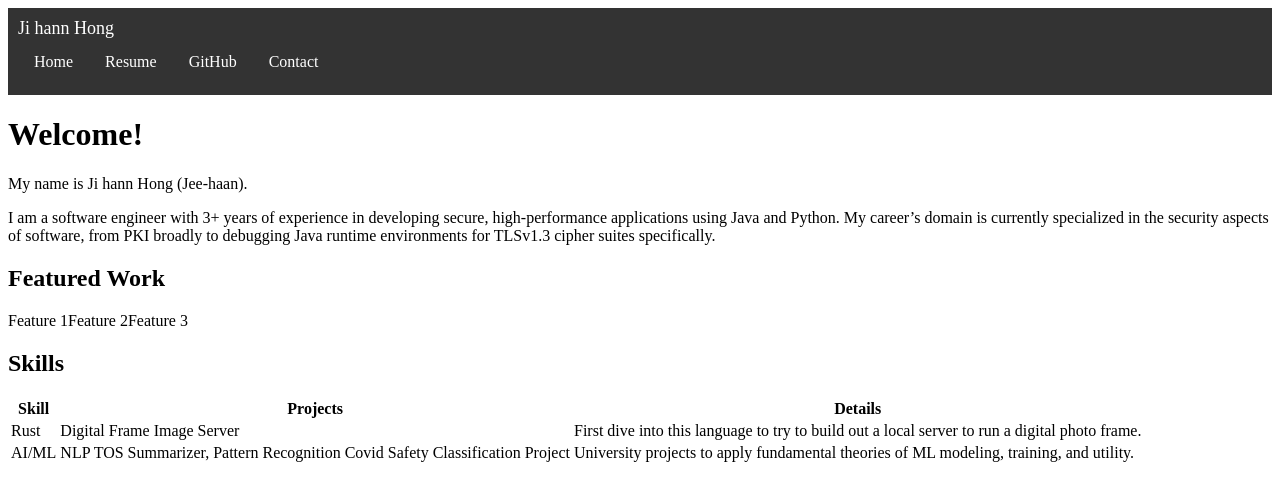
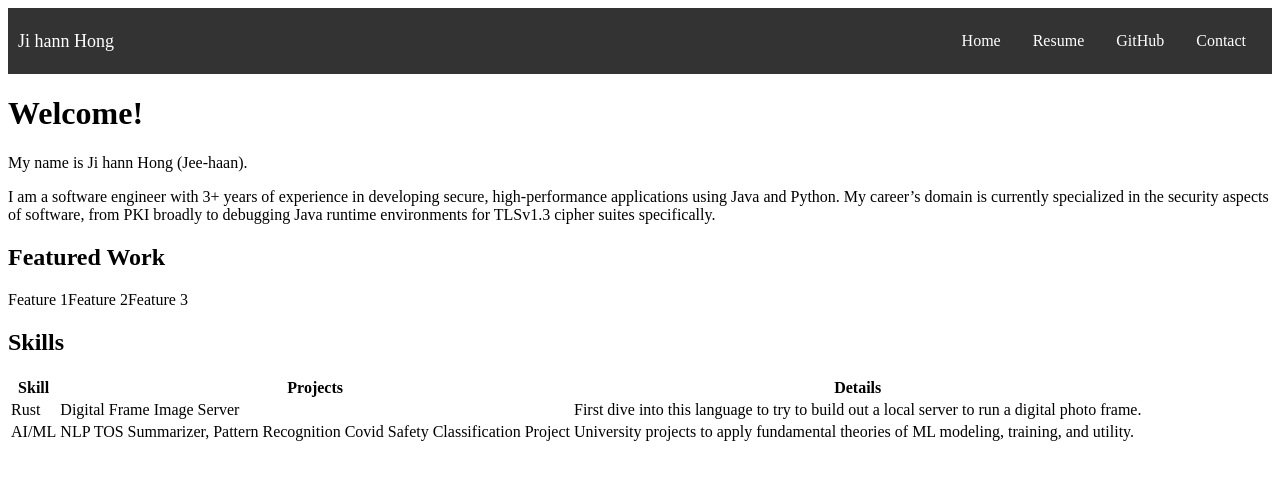
Before and after one commit to jhong16/My-Github-Page, a Jekyll site: the page built from index.md, in a window 1280 px wide. Shown: the top 501 px of the page. Built offline with Jekyll 4.4.1, drawn with Linux system fonts in a browser that asks for light colours.

Commit message:
Update header.html

```diff
--- a/_includes/header.html
+++ b/_includes/header.html
@@ -4,6 +4,9 @@
     nav {
       background-color: #333;
       padding: 10px;
+      display: flex;
+      justify-content: space-between;
+      align-items: center;
     }
 
     /* Style the nav items */
@@ -11,11 +14,11 @@
       list-style-type: none;
       margin: 0;
       padding: 0;
-      overflow: hidden;
+      display: flex; /* Use flexbox for ul */
     }
 
     ul li {
-      float: left;
+      margin: 0; /* Remove margin to avoid overflow */
     }
 
     ul li a {
@@ -29,36 +32,29 @@
     /* Hamburger icon for mobile view */
     .hamburger {
       display: none;
-      font-size: 24px;
+      font-size: 28px;
       cursor: pointer;
       color: white;
-      float: right;
     }
 
     /* Show the hamburger icon and hide the nav links on smaller screens */
     @media (max-width: 600px) {
-      ul li {
-        display: none;
+      ul {
+        display: none; /* Hide the list by default */
+        flex-direction: column; /* Change layout to column for mobile */
+        width: 100%; /* Full width for the dropdown */
+        background-color: #333; /* Same background color */
+        position: absolute; /* Position the dropdown */
+        top: 60px; /* Align below the navbar */
+        left: 0; /* Align to the left */
+      }
+
+      ul.responsive {
+        display: flex; /* Show the menu when toggled */
       }
 
       .hamburger {
-        display: block;
-      }
-
-      /* Show the nav links in a vertical layout when activated */
-      .responsive {
-        display: block;
-        position: absolute;
-        background-color: #333;
-        width: 100%;
-        top: 60px;
-        left: 0;
-      }
-
-      .responsive li {
-        float: none;
-        display: block;
-        text-align: center;
+        display: block; /* Show hamburger icon */
       }
     }
   </style>
```
Also changed, not shown: other parts of _includes/header.html (+1 -5 lines).
